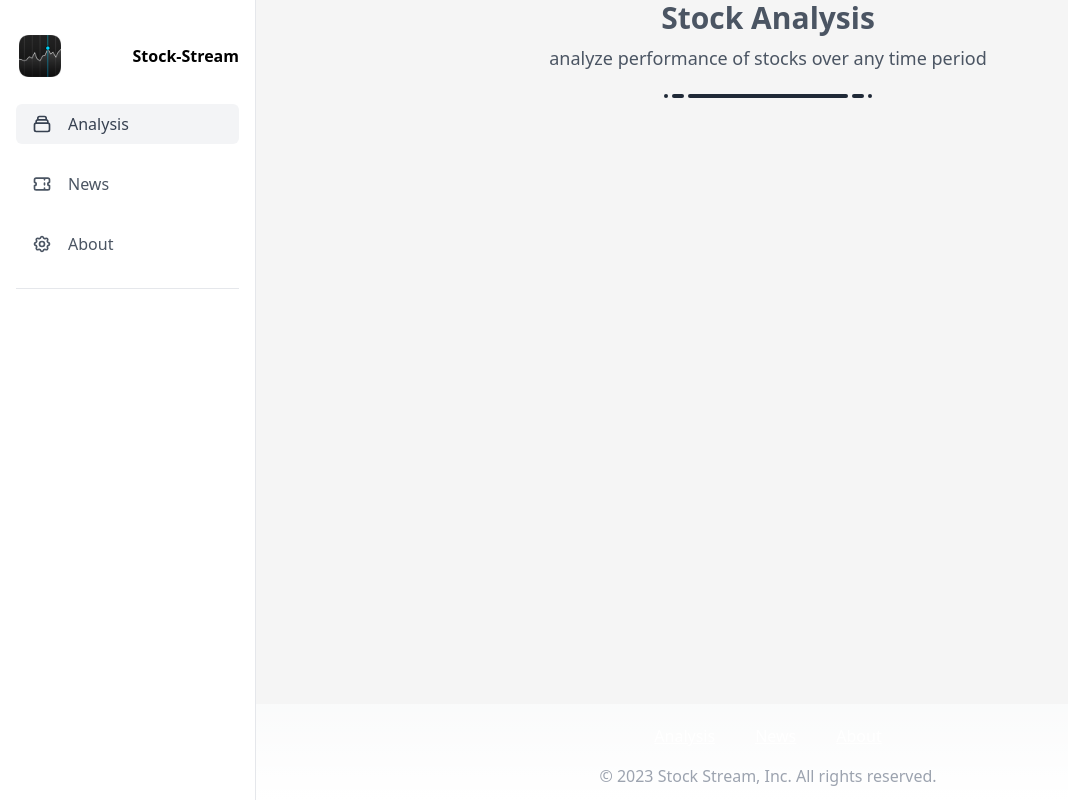
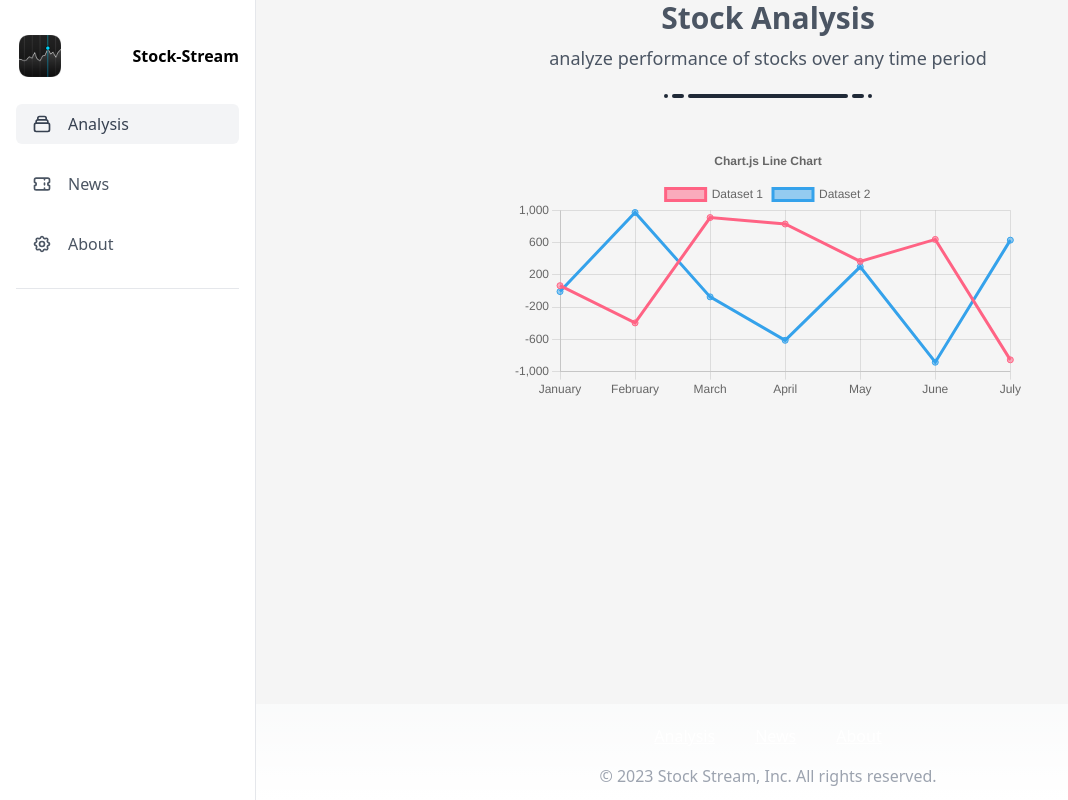
Before and after one commit to omar-zeineddine/stock-stream, a Next.js app: page / in a window 1280 px wide. Shown: the whole page, without its empty margins (0-1068 px from the left). Built offline with nearby package versions, Linux system fonts and the light colour scheme; no server answers.

Commit message:
feat - line chart example component

```diff
--- /dev/null
+++ b/app/components/LineChart.tsx
@@ -0,0 +1,61 @@
+import React from "react";
+import {
+  Chart as ChartJS,
+  CategoryScale,
+  LinearScale,
+  PointElement,
+  LineElement,
+  Title,
+  Tooltip,
+  Legend,
+} from "chart.js";
+import { Line } from "react-chartjs-2";
+
+import { faker } from "@faker-js/faker";
+
+ChartJS.register(
+  CategoryScale,
+  LinearScale,
+  PointElement,
+  LineElement,
+  Title,
+  Tooltip,
+  Legend
+);
+
+export const options = {
+  responsive: true,
+  plugins: {
+    legend: {
+      position: "top" as const,
+    },
+    title: {
+      display: true,
+      text: "Chart.js Line Chart",
+    },
+  },
+};
+
+const labels = ["January", "February", "March", "April", "May", "June", "July"];
+
+export const data = {
+  labels,
+  datasets: [
+    {
+      label: "Dataset 1",
+      data: labels.map(() => faker.number.int({ min: -1000, max: 1000 })),
+      borderColor: "rgb(255, 99, 132)",
+      backgroundColor: "rgba(255, 99, 132, 0.5)",
+    },
+    {
+      label: "Dataset 2",
+      data: labels.map(() => faker.number.int({ min: -1000, max: 1000 })),
+      borderColor: "rgb(53, 162, 235)",
+      backgroundColor: "rgba(53, 162, 235, 0.5)",
+    },
+  ],
+};
+
+const LineChart = () => <Line options={options} data={data} />;
+
+export default LineChart;
--- a/app/page.tsx
+++ b/app/page.tsx
@@ -1,5 +1,7 @@
-import Image from "next/image";
+"use client";
 import HeadingSection from "./components/HeadingSection";
+import { useFetchStocksQuery } from "./redux/features/stockPerformanceApi";
+import LineChart from "./components/LineChart";
 
 export default function Home() {
   return (
@@ -8,6 +10,9 @@ export default function Home() {
         title="Stock Analysis"
         subtitle="analyze performance of stocks over any time period"
       />
+      <div className="w-1/2 flex justify-center items-center mx-auto">
+        <LineChart />
+      </div>
     </main>
   );
 }
--- a/package.json
+++ b/package.json
@@ -14,14 +14,19 @@
     "@types/react": "18.2.20",
     "@types/react-dom": "18.2.7",
     "autoprefixer": "10.4.15",
+    "chartjs": "^0.3.24",
     "eslint": "8.47.0",
     "eslint-config-next": "13.4.19",
     "next": "13.4.19",
     "postcss": "8.4.28",
     "react": "18.2.0",
+    "react-chartjs-2": "^5.2.0",
     "react-dom": "18.2.0",
     "react-redux": "^8.1.2",
     "tailwindcss": "3.3.3",
     "typescript": "5.1.6"
+  },
+  "devDependencies": {
+    "@faker-js/faker": "^8.0.2"
   }
 }
```
Also changed, not shown: 1 other file (tests, documents, lock files or other folders).
